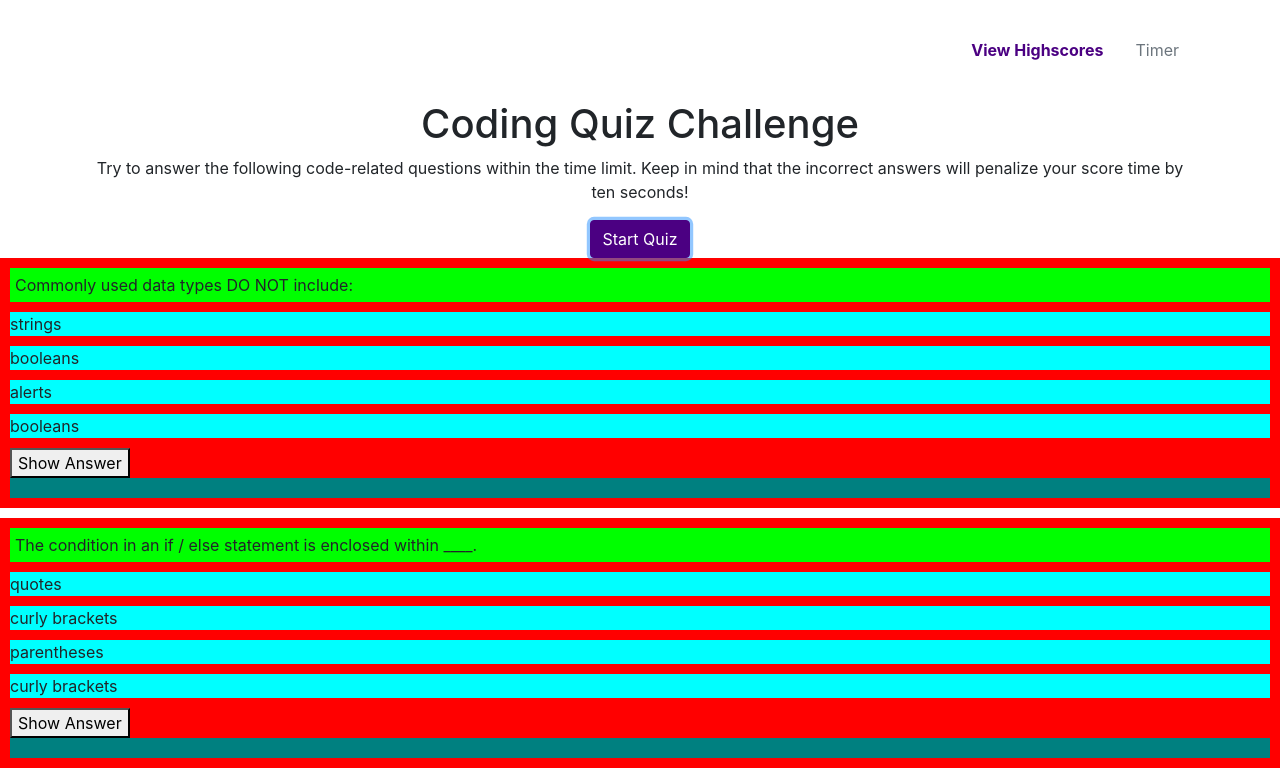
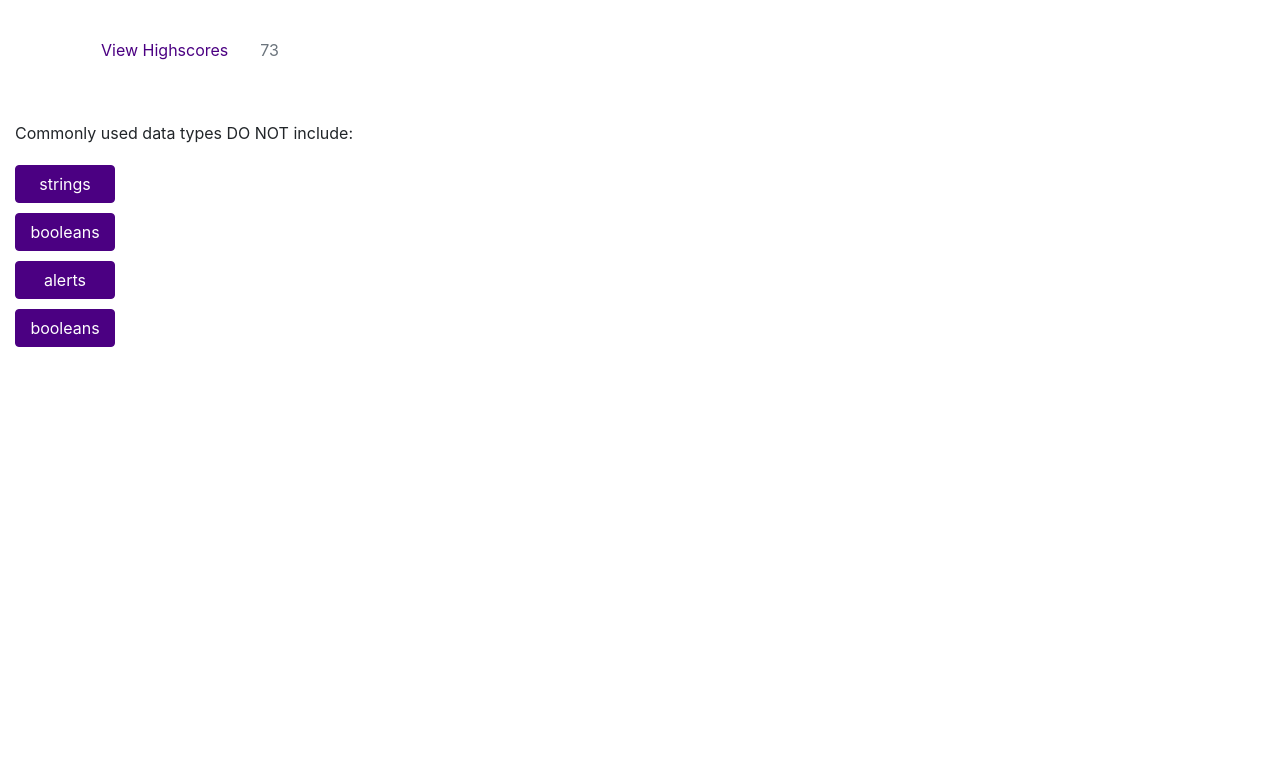
Before and after one commit to armandojhc/code-quiz, a plain HTML site: page index.html in a window 1280 px wide. Both pictures are taken after a click on the button "Start Quiz". Shown: the top 775 px of the page. Drawn offline with nearby package versions, Linux system fonts and the light colour scheme.

Commit message:
Added question buttons, answer functions to check if the user answered correctly

```diff
--- a/Assets/script.js
+++ b/Assets/script.js
@@ -1,4 +1,19 @@
+var remainingTime = 75;
+
+var penaltyTime = 10;
+
+var score = 0;
+
+var correctAnswerPoints = 1;
+
+var currentQuestion = 0;
+
+
 $(document).ready(function() {
+
+    $("#start-bt").click(function() {
+        startQuiz();
+    })
 
     //This is the stuff we want jQuery to do when it's done loading
 
@@ -6,88 +21,129 @@ $(document).ready(function() {
 
 
 
-    for (var i = 0; i < questions.length ; i++) {
+    // for (var i = 0; i < questions.length ; i++) {
 
-        var questionContainer = $('<div class="question"></div>');
+    //     var questionContainer = $('<div class="question"></div>');
+
+    //     var title = $('<div class="title"></div>');
+    //     title.text(questions[i].title);
+
+    //     questionContainer.append(title);
+
+    //     var choicesWrapper = $('<div class="choices-wrapper"></div>');
+
+    //     var firstChoice = $('<div class="choice"></div>');
+    //     firstChoice.text(questions[i].choices[0]);
+    //     choicesWrapper.append(firstChoice);
+
+    //     var secondChoice = $('<div class="choice"></div>')
+    //     secondChoice.text(questions[i].choices[1]);
+    //     choicesWrapper.append(secondChoice);
+
+    //     var thirdChoice = $('<div class="choice"></div>')
+    //     thirdChoice.text(questions[i].choices[2]);
+    //     choicesWrapper.append(thirdChoice);
+
+    //     var fourthChoice = $('<div class="choice"></div>')
+    //     fourthChoice.text(questions[i].choices[1]);
+    //     choicesWrapper.append(fourthChoice);
+
+    //     questionContainer.append(choicesWrapper);
+
+    //     var ansButton = $('<button qs="' + i + '" type="button" class="btn btn-primary answer-reveal" data-toggle="button" aria-pressed="false" style="background-color: indigo; border-color: indigo; ;">Show Answer</button>');
+
+    //     ansButton.click(function(e) {
+
+    //         var questionReference = parseInt($(e.target).attr("qs"));
+
+    //         console.log(questions[questionReference].answer);
+
+    //         $(".answer:eq(" + questionReference + ")").text(questions[questionReference].answer);
+
+    //     });
+
+    //     questionContainer.append(ansButton);
+    //     questionContainer.append($('<div class="answer"></div>'));
+
+    //     $("#root").append(questionContainer);
+    // }
+
+});
+
+function showQuestion() {
+    var questionContainer = $('<div class="question"></div>');
 
         var title = $('<div class="title"></div>');
-        title.text(questions[i].title);
+        title.text(questions[currentQuestion].title);
 
         questionContainer.append(title);
 
         var choicesWrapper = $('<div class="choices-wrapper"></div>');
 
-        var firstChoice = $('<div class="choice"></div>');
-        firstChoice.text(questions[i].choices[0]);
+        var firstChoice = $('<button onclick="answerQuestion(0)" type="button" class="btn btn-primary choice" data-toggle="button" aria-pressed="false" style="background-color: indigo; border-color: indigo; ;"></button>');
+        firstChoice.text(questions[currentQuestion].choices[0]);
         choicesWrapper.append(firstChoice);
 
-        var secondChoice = $('<div class="choice"></div>')
-        secondChoice.text(questions[i].choices[1]);
+        var secondChoice = $('<button onclick="answerQuestion(1)" type="button" class="btn btn-primary choice" data-toggle="button" aria-pressed="false" style="background-color: indigo; border-color: indigo; ;"></button>')
+        secondChoice.text(questions[currentQuestion].choices[1]);
         choicesWrapper.append(secondChoice);
 
-        var thirdChoice = $('<div class="choice"></div>')
-        thirdChoice.text(questions[i].choices[2]);
+        var thirdChoice = $('<button onclick="answerQuestion(2)" type="button" class="btn btn-primary choice" data-toggle="button" aria-pressed="false" style="background-color: indigo; border-color: indigo; ;"></button>')
+        thirdChoice.text(questions[currentQuestion].choices[2]);
         choicesWrapper.append(thirdChoice);
 
-        var fourthChoice = $('<div class="choice"></div>')
-        fourthChoice.text(questions[i].choices[1]);
+        var fourthChoice = $('<button onclick="answerQuestion(3)" type="button" class="btn btn-primary choice" data-toggle="button" aria-pressed="false" style="background-color: indigo; border-color: indigo; ;"></button>')
+        fourthChoice.text(questions[currentQuestion].choices[1]);
         choicesWrapper.append(fourthChoice);
 
         questionContainer.append(choicesWrapper);
 
-        var ansButton = $('<button qs="' + i + '" class="answer-reveal">Show Answer</button>');
+        $("#root").append(questionContainer);
+}
 
-        ansButton.click(function(e) {
+function startQuiz() {
+;
+    console.log("starting quiz");
+    $("#start-quiz-message").remove();
+    setInterval(tickTimer, 1000);
+    showQuestion();
 
-            var questionReference = parseInt($(e.target).attr("qs"));
+    //Start the timer
 
-            console.log(questions[questionReference].answer);
+    //Show the first question
 
-            $(".answer:eq(" + questionReference + ")").text(questions[questionReference].answer);
+}
 
-        });
-
-        questionContainer.append(ansButton);
-        questionContainer.append($('<div class="answer"></div>'));
-
-        $("#root").append(questionContainer);
+function tickTimer() {
+    if (remainingTime > 0) {
+        remainingTime--;
+    $("#timer").text(remainingTime);
+    }
+    else {
+        // End game quote
     }
 
-});
+}
 
+function answerQuestion(selectedAnswer) {
 
+    var selectedAnswerText = questions[currentQuestion].choices[selectedAnswer];
 
-
-
-// var numbers = [1,4,8,12,5,8];
-// var myNumber = numbers[2];
-
-// var person1 = {
-//     name: "Ron",
-//     age: 35,
-//     livesIn: "OH"
-// };
-
-// var person2 = {
-//     name: "Armando",
-//     age: 28,
-//     livesIn: "GA"
-// };
-
-// var people = [person1, person2];
-
-// //OR
-
-// var people = [
-//     {
-//         name: "Ron",
-//         age: 35,
-//         livesIn: "OH"
-//     },
-//     {
-//         name: "Armando",
-//         age: 28,
-//         livesIn: "GA"
-//     }
-
-// ]
+    if (selectedAnswerText === questions[currentQuestion].answer){
+        console.log("correct");
+        currentQuestion++
+        $(".question").remove();
+        showQuestion();
+    }
+    else {
+        remainingTime-=penaltyTime
+        if (remainingTime <= 0) {
+            remainingTime= 0
+            // End game quote
+        }
+        else {
+        console.log("incorrect");
+        }
+        $("#timer").text(remainingTime);
+    }
+}
--- a/Assets/style.css
+++ b/Assets/style.css
@@ -3,18 +3,22 @@
 .nav {
     height: 100px;
     background-color: #fff;
+    display: inline-flex;
+    width: 100%;
 }
-
+#timer {
+    position: relative;
+    float: right;
+}
 .nav-item {
     margin-top: 30px;
     margin-left: 0;
-    text-align: left;
-
 }
 
 #viewHighScores {
     margin-left: 0;
-    font-weight: bold;
+    /* position: relative; */
+    float: left;
 }
 
 .nav-link {
@@ -26,27 +30,29 @@
 
 
 .question {
-    background-color: red;
+    /* background-color: red; */
     padding: 10px;
     margin-bottom: 10px;
 }
 
 .title {
-    background-color: lime;
+    /* background-color: lime; */
     padding: 5px;
     margin-bottom: 10px;
 
 }
 
-.choice-wrapper {
-    background-color: blue;
+.choices-wrapper {
+    /* background-color: blue; */
     padding: 5px;
     margin-bottom: 5px;
+    width: 100px;
 }
 
 .choice {
-    background-color: aqua;
+    clear: left;
     margin-bottom: 10px;
+    width: 100px;
 }
 
 .answer {
--- a/index.html
+++ b/index.html
@@ -13,23 +13,23 @@
 
 </head>
 <body>
-    <div class=container>
-            <ul class="nav justify-content-end">
+    <div class="container">
+            <ul class="nav justify-content-left">
                     <li class="nav-item">
                       <a id= "viewHighScores" class="nav-link active" href="#">View Highscores</a>
                     </li>
                     <li class="nav-item">
-                      <a class="nav-link disabled" href="#" tabindex="-1" aria-disabled="true">Timer</a>
+                      <div id="timer" class="nav-link disabled" href="#" tabindex="-1" aria-disabled="true">Timer</div>
                     </li>
             </ul>
-    <div>
-        <div class="coding-quiz-header" style="text-align: center;">
+    <div id="start-quiz-message">
+        <div class="coding-quiz-header" style="text-align: center; margin-bottom: 20px; padding-left: 200px; padding-right: 200px;">
             <h1> Coding Quiz Challenge</h1>
             <div>
                 <p>Try to answer the following code-related questions within the time limit. Keep in mind that the incorrect answers will penalize your score time by ten seconds!</p>
             </div>
             <div>
-                <button type="button" class="btn btn-primary" data-toggle="button" aria-pressed="false" style="background-color: indigo; border-color: indigo; ;">Start Quiz</button>
+                <button type="button" class="btn btn-primary" id="start-bt" data-toggle="button" aria-pressed="false" style="background-color: indigo; border-color: indigo; ;">Start Quiz</button>
             </div>
         </div>
     </div>
@@ -38,10 +38,6 @@
 
     <div id="root">
 
-
-
-
-
     </div>
 
 </body>
```
